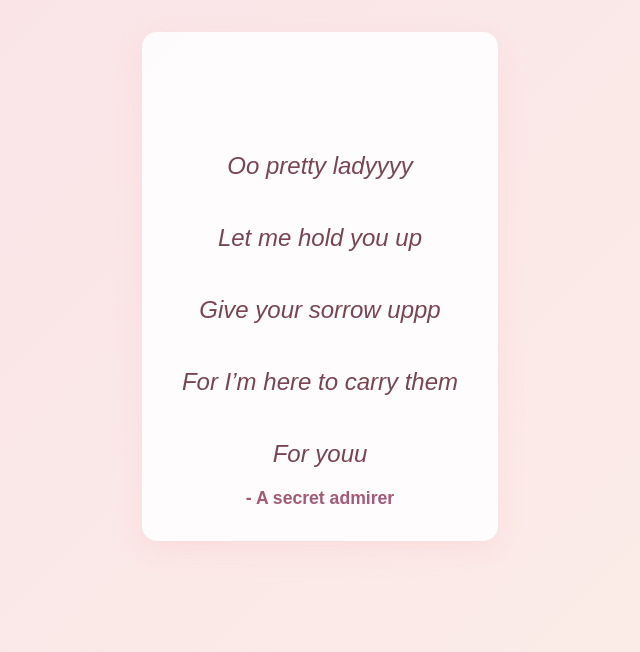
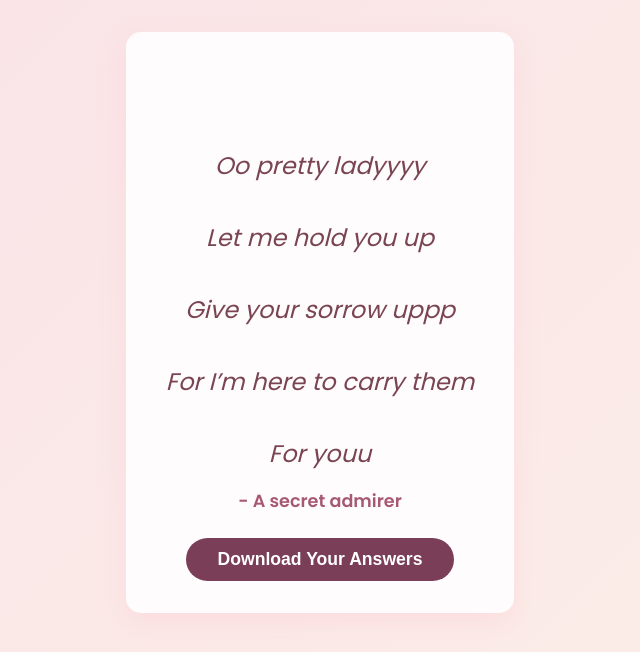
Before and after one commit to Muraliboss/Girlfriend-questions, a plain HTML site: page index.html in a window 1280 px wide. Both pictures are taken after typing "Sample", "Sample", "Sample", "Sample", "Sample" into the empty fields and a click on the button "Finish & See Poem". Shown: the whole page, without its empty margins (320-960 px from the left). Drawn offline with Linux system fonts and the light colour scheme; a small style sheet from the web is missing.

Commit message:
Add files via upload

```diff
--- a/index.html
+++ b/index.html
@@ -5,7 +5,7 @@
 <meta name="viewport" content="width=device-width, initial-scale=1" />
 <title>Baby Girl's Questions</title>
 <style>
-  @import url('https://fontsilovemygf.com/css2?family=Poppins:wght@400;600&display=swap');
+  @import url('https://fonts.googleapis.com/css2?family=Poppins:wght@400;600&display=swap');
   body {
     margin: 0;
     padding: 0;
@@ -99,14 +99,27 @@
     font-size: 1.1rem;
     color: #a65974;
   }
+  #downloadBtn {
+    background: #7a3e58;
+    margin-top: 1.5rem;
+    padding: 0.7rem 2rem;
+    font-size: 1.1rem;
+    border-radius: 25px;
+    border: none;
+    color: white;
+    cursor: pointer;
+  }
+  #downloadBtn:hover {
+    background: #5a2c40;
+  }
 </style>
 </head>
 <body>
 
 <div class="container">
-  <h1>Heyyyyy beautiful Sadhana Bhat !!</h1>
+  <h1>hey beautiful !!</h1>
   <p class="greeting">
-    I know you are kinda busy, but wanted to ask you some random questions Baby girl 😘<br />
+    I know you are kinda busy, but wanted to ask you random 2 ques Baby girl 😘<br />
     Hope you don’t mind ?
   </p>
 
@@ -139,6 +152,7 @@
   <div id="poemSignature" class="signature" style="display:none;">
     - A secret admirer
   </div>
+  <button id="downloadBtn" style="display:none;">Download Your Answers</button>
 </div>
 
 <script>
@@ -146,26 +160,47 @@
   const poem = document.getElementById('poemMessage');
   const signature = document.getElementById('poemSignature');
   const container = document.querySelector('.container');
+  const downloadBtn = document.getElementById('downloadBtn');
 
   form.addEventListener('submit', e => {
     e.preventDefault();
 
-    // Collect answers - can be used or stored if needed later (currently just record)
+    // Collect answers
     const answers = {
-      q1: form.q1.value.trim(),
-      q2: form.q2.value.trim(),
-      q3: form.q3.value.trim(),
-      q4: form.q4.value.trim(),
-      q5: form.q5.value.trim()
+      "How much do you think you mean to me ?": form.q1.value.trim(),
+      "What is one simple romantic thing you always dream of?": form.q2.value.trim(),
+      "What is your favourite memory all time and why ?": form.q3.value.trim(),
+      "What is your future goal for us ?": form.q4.value.trim(),
+      "What position you wanna try with me that turns you on ?": form.q5.value.trim(),
     };
+
     // Hide form and greeting heading and paragraph
     form.style.display = 'none';
     container.querySelector('h1').style.display = 'none';
     container.querySelector('.greeting').style.display = 'none';
 
-    // Show poem
+    // Show poem and download button
     poem.style.display = 'block';
     signature.style.display = 'block';
+    downloadBtn.style.display = 'inline-block';
+
+    // Prepare answer text content
+    let textContent = "Your Answers:\n\n";
+    for (const [question, answer] of Object.entries(answers)) {
+      textContent += question + "\n" + answer + "\n\n";
+    }
+
+    // Create downloadable file blob
+    const blob = new Blob([textContent], { type: 'text/plain' });
+    const url = URL.createObjectURL(blob);
+    downloadBtn.href = url;
+    downloadBtn.download = 'my_answers.txt';
+
+    // On click, create a temporary link and download file
+    downloadBtn.onclick = () => {
+      // Free URL object after download to save memory
+      setTimeout(() => URL.revokeObjectURL(url), 1000);
+    };
   });
 </script>
 
```
